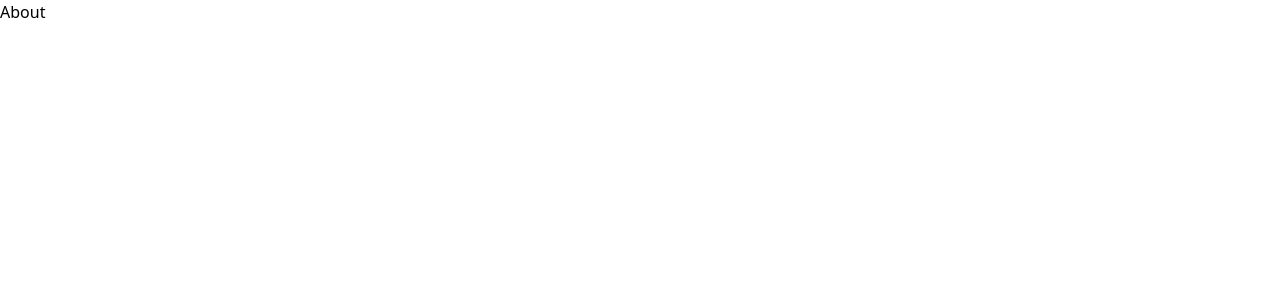
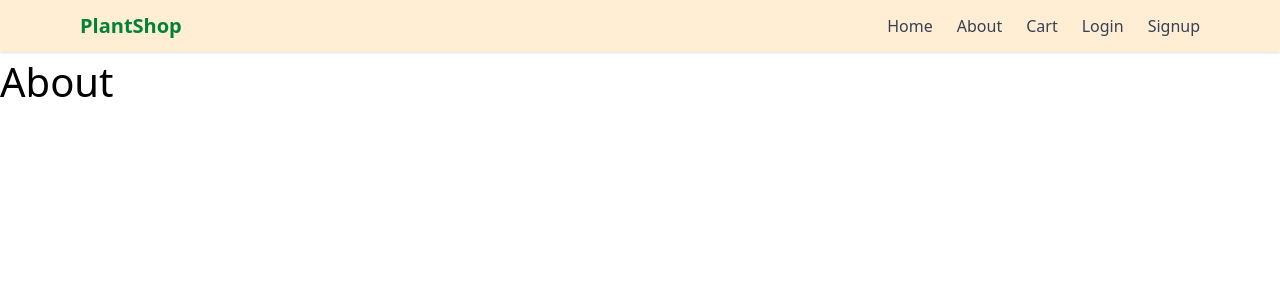
Before and after one commit to Shravanikuldharan/Plantify, a React (Vite) app in the folder client/: page /about in a window 1280 px wide. Shown: the top 300 px of the page. Built offline with nearby package versions, Linux system fonts and the light colour scheme.

Commit message:
Feat: Navbar created

```diff
--- /dev/null
+++ b/client/src/Components/Navbar.jsx
@@ -0,0 +1,26 @@
+import React from 'react'
+import { Link } from 'react-router';
+
+function Navbar() {
+
+  return (
+    <nav className="bg-orange-100 shadow">
+      <div className="max-w-6xl mx-auto px-4 py-3 flex justify-between items-center">
+
+        {/* Logo */}
+        <h1 className="text-xl font-bold text-green-700">PlantShop</h1>
+
+        {/* Links */}
+        <div className="flex space-x-6 text-gray-700 font-medium">
+          <Link to="/" className="hover:text-green-600">Home</Link>
+          <Link to="/about" className="hover:text-green-600">About</Link>
+          <Link to="/cart" className="hover:text-green-600">Cart</Link>
+          <Link to="/login" className="hover:text-green-600">Login</Link>
+          <Link to="/signup" className="hover:text-green-600">Signup</Link>
+        </div>
+
+      </div>
+    </nav>
+  );
+}
+export default Navbar;
--- a/client/src/Views/About.jsx
+++ b/client/src/Views/About.jsx
@@ -1,9 +1,12 @@
 import React from 'react'
+import Navbar from '../Components/Navbar';
 
 function About() {
   return (
-    <div>About</div>
-  )
+    <div>
+        <Navbar />
+        <div className="text-[40px]">About</div>
+    </div>)
 }
 
 export default About;
--- a/client/src/Views/Cart.jsx
+++ b/client/src/Views/Cart.jsx
@@ -1,8 +1,12 @@
 import React from 'react'
+import Navbar from '../Components/Navbar';
 
 function Cart() {
   return (
-    <div>Cart</div>
+     <div>
+        <Navbar />
+        <div className="text-[40px]">Cart</div>
+    </div>
   )
 }
 
--- a/client/src/Views/Home.jsx
+++ b/client/src/Views/Home.jsx
@@ -1,8 +1,12 @@
 import React from 'react'
+import Navbar from '../Components/Navbar';
 
 function Home() {
   return (
-    <div>Home</div>
+    <div>
+        <Navbar />
+        <div className="text-[40px]">Home</div>
+    </div>
   )
 }
 
--- a/client/src/Views/Login.jsx
+++ b/client/src/Views/Login.jsx
@@ -1,9 +1,13 @@
 import React from 'react'
+import Navbar from '../Components/Navbar';
 
 function Login() {
   return (
-    <div>Login</div>
-  )
+     <div>
+        <Navbar />
+        <div className="text-[40px]">Login</div>
+    </div>
+)
 }
 
 export default Login;
--- a/client/src/Views/Signup.jsx
+++ b/client/src/Views/Signup.jsx
@@ -1,8 +1,12 @@
 import React from 'react'
+import Navbar from '../Components/Navbar';
 
 function Signup() {
   return (
-    <div>Signup</div>
+     <div>
+        <Navbar />
+        <div className="text-[40px]">Signup</div>
+    </div>
   )
 }
 
```
